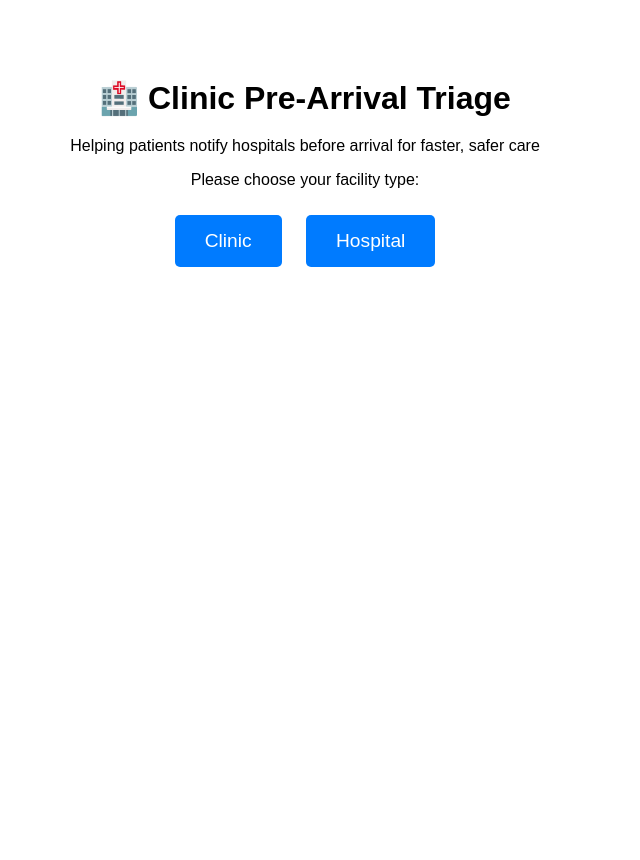
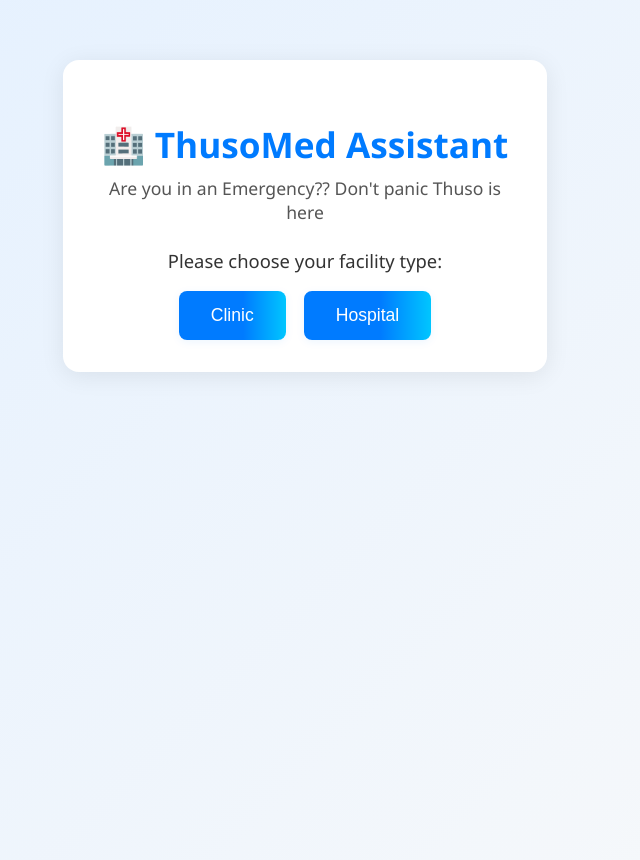
Before and after one commit to kekanamusi-design/ThusoMeds, a plain HTML site: page firstpage.html in a window 1280 px wide. Shown: the whole page, without its empty margins (335-975 px from the left). Before the commit the page ends 800 px from the top, so only its background shows below. Drawn offline with Linux system fonts and the light colour scheme.

Commit message:
First Page Edit

```diff
--- a/firstpage.html
+++ b/firstpage.html
@@ -3,49 +3,27 @@
 <head>
   <meta charset="UTF-8">
   <meta name="viewport" content="width=device-width, initial-scale=1.0">
-  <title>ThusoMed Diagnostics Assistant – A doctors support tool</title>
+  <title>Clinic Pre-Arrival Triage</title>
   <link rel="stylesheet" href="style.css">
-  <style>
-    body {
-      font-family: Arial, sans-serif;
-      text-align: center;
-      padding: 50px;
-    }
-    h1 {
-      font-weight: bold;
-      font-size: 2em;
-      margin-bottom: 20px;
-    }
-    .facility-choice button {
-      padding: 15px 30px;
-      margin: 10px;
-      font-size: 1.2em;
-      cursor: pointer;
-      border: none;
-      border-radius: 5px;
-      background-color: #007BFF;
-      color: white;
-      transition: background-color 0.3s;
-    }
-    .facility-choice button:hover {
-      background-color: #0056b3;
-    }
-  </style>
 </head>
 <body>
-  <h1>🏥 Clinic Pre-Arrival Triage</h1>
-  <p>Helping patients notify hospitals before arrival for faster, safer care</p>
-
-  <div class="facility-choice">
-    <p>Please choose your facility type:</p>
-    <button onclick="chooseFacility('Clinic')">Clinic</button>
-    <button onclick="chooseFacility('Hospital')">Hospital</button>
+  <div class="container">
+    <header>
+      <h1>🏥 ThusoMed Assistant</h1>
+      <div class="subtitle">Are you in an Emergency?? Don't panic Thuso is here</div>
+    </header>
+    <section class="facility-choice">
+      <div class="facility-label">Please choose your facility type:</div>
+      <div class="facility-buttons">
+        <button class="facility-btn" onclick="chooseFacility('Clinic')">Clinic</button>
+        <button class="facility-btn" onclick="chooseFacility('Hospital')">Hospital</button>
+      </div>
+    </section>
   </div>
 
   <script>
     function chooseFacility(type) {
       alert("You selected: " + type);
-      // Here you can redirect to another page, e.g.:
       // window.location.href = type.toLowerCase() + ".html";
     }
   </script>
--- a/style.css
+++ b/style.css
@@ -21,3 +21,72 @@
   border-color: #007BFF;  /* Blue border when active */
   box-shadow: 0 0 5px rgba(0, 123, 255, 0.5);
 }
+/* Modern UI/UX for firstpage.html */
+body {
+  font-family: 'Segoe UI', Arial, sans-serif;
+  background: linear-gradient(135deg, #e3f0ff 0%, #f8f9fa 100%);
+  margin: 0;
+  min-height: 100vh;
+}
+
+.container {
+  max-width: 420px;
+  margin: 60px auto;
+  background: #fff;
+  border-radius: 16px;
+  box-shadow: 0 4px 24px rgba(0,0,0,0.08);
+  padding: 36px 32px 32px 32px;
+  text-align: center;
+}
+
+header h1 {
+  font-size: 2.2em;
+  font-weight: 700;
+  margin-bottom: 8px;
+  color: #007BFF;
+}
+.subtitle {
+  font-size: 1.1em;
+  color: #555;
+  margin-bottom: 24px;
+}
+
+.facility-choice {
+  margin-top: 24px;
+}
+.facility-label {
+  font-size: 1.15em;
+  margin-bottom: 18px;
+  color: #333;
+}
+.facility-buttons {
+  display: flex;
+  justify-content: center;
+  gap: 18px;
+}
+.facility-btn {
+  padding: 14px 32px;
+  font-size: 1.1em;
+  font-weight: 500;
+  border: none;
+  border-radius: 8px;
+  background: linear-gradient(90deg, #007BFF 60%, #00c6ff 100%);
+  color: #fff;
+  box-shadow: 0 2px 8px rgba(0,123,255,0.08);
+  cursor: pointer;
+  transition: background 0.2s, transform 0.2s;
+}
+.facility-btn:hover {
+  background: linear-gradient(90deg, #0056b3 60%, #0096c7 100%);
+  transform: translateY(-2px) scale(1.04);
+}
+
+@media (max-width: 600px) {
+  .container {
+    padding: 18px 8px 18px 8px;
+  }
+  .facility-btn {
+    padding: 12px 10px;
+    font-size: 1em;
+  }
+}
```
